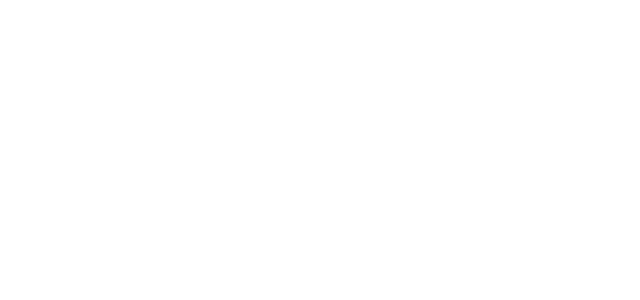
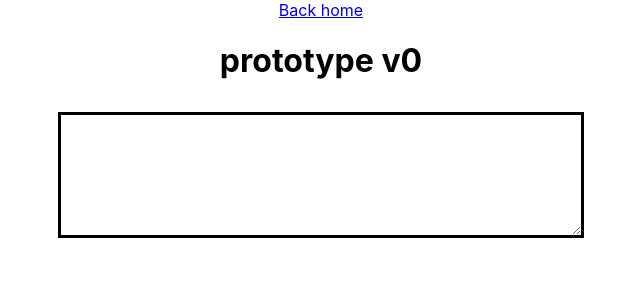
Before and after one commit to nmarkert/writing-with-generated-text, a React (Create React App) app in the folder frontend/: page /version0 in a window 1280 px wide. Shown: the top 300 px of the page, without its empty margins (319-959 px from the left). Built offline with nearby package versions, Linux system fonts and the light colour scheme.

Commit message:
Added default input + small changes

```diff
--- a/frontend/src/App.js
+++ b/frontend/src/App.js
@@ -15,6 +15,7 @@
         <Router>
           <Switch>
             <Route exact path="/"> <StartingPage/> </Route>
+            <Route path="/version0"> <WritingPage version={0}/> </Route>
             <Route path="/version1"> <WritingPage version={1}/> </Route>
             <Route path="/version2"> <WritingPage version={2}/> </Route>
           </Switch>
--- a/frontend/src/js_components/TextField.js
+++ b/frontend/src/js_components/TextField.js
@@ -1,59 +1,64 @@
 import React from 'react';
-//import { Word } from './Word'
 import '../App.css';
 
-var intervalId = -1
+class TextField extends React.Component{
 
-export function TextField(props){
-  /*
-  function handleClick(index) {
-    console.log('Word \'' + sentence[index] + '\' was clicked.');
+  constructor(props) {
+    super(props)
+    this.state = {
+      intervalId: -1,
     }
-  */
-
-  const handleTyping = (event) => {
-    event.preventDefault()
-    props.stop()
-    props.handle_typing(event.target.value)
-
-    if(intervalId !== -1) {
-      clearInterval(intervalId)
-    }
-    intervalId = setInterval(apply_changes, 3000)
   }
 
-  const handleSubmit = (event) => {
+  handleTyping(event) {
+    event.preventDefault()
+    this.props.stop()
+    this.props.handle_typing(event.target.value)
+
+    if(this.state.intervalId !== -1) {
+      clearInterval(this.state.intervalId)
+    }
+    this.setState({intervalId: setInterval(this.apply_changes.bind(this), 3000)})
+  }
+
+  handleSubmit(event) {
     event.preventDefault()
     apply_changes()
   }
 
-  const apply_changes = () => {
-    if(intervalId !== -1) {
-      clearInterval(intervalId)
-      intervalId = -1
+  apply_changes() {
+    if(this.state.intervalId !== -1) {
+      clearInterval(this.state.intervalId)
+      this.setState({intervalId: -1})
     }
     let sentence = document.getElementById('field').value
-    props.on_submit(sentence)
+    this.props.on_submit(sentence)
   }
 
-  var s = '';
+  componentWillUnmount() {
+    clearInterval(this.state.intervalId)
+  }
+
+
+  render() {
+    let s = '';
     let i = 0;
-  for (let w of props.sentence) {
-    //s.push(<Word value={w} key={i} index={i} onClick={handleClick}/>);
+    for (let w of this.props.sentence) {
       s += w
-    if(i < props.sentence.length -1) {
+      if(i < this.props.sentence.length -1) {
         s += ' '
       }
       i = i+1;
     }
-  //console.log(s)
-
 
     return (
       <>
-      <form onSubmit={handleSubmit}>
-        <textarea id='field' type='text' className="TextField" value={s} onChange={handleTyping} disabled={props.disabled}></textarea>
+        <form onSubmit={this.handleSubmit.bind(this)}>
+          <textarea id='field' type='text' className="TextField" value={s} onChange={this.handleTyping.bind(this)} disabled={this.props.disabled}></textarea>
         </form>
       </>
-  )
+    );
   }
+}
+
+export default TextField;
--- a/frontend/src/pages/StartingPage.js
+++ b/frontend/src/pages/StartingPage.js
@@ -6,6 +6,7 @@
     return(
         <>
         <h2> Choose your version </h2>
+        <li> <Link to='/version0'> Standard input </Link> </li>
         <li> <Link to='/version1'> Version1 </Link> </li>
         <li> <Link to='/version2'> Version2 </Link> </li>
         </>
--- a/frontend/src/pages/WritingPage.js
+++ b/frontend/src/pages/WritingPage.js
@@ -1,9 +1,9 @@
 import React from "react";
 import { Link } from "react-router-dom";
 
+import Version0 from "../versions/Version0";
 import Version1 from '../versions/Version1';
 import Version2 from '../versions/Version2';
-import Baseline from '../versions/Baseline';
 
 export function WritingPage(props) {
 
@@ -17,7 +17,7 @@
         vn = '2.1'
     }
     else {
-        v = <Baseline/>
+        v = <Version0/>
         vn = '0'
     }
 
--- /dev/null
+++ b/frontend/src/versions/Version0.js
@@ -0,0 +1,23 @@
+import TextField from '../js_components/TextField'
+import Baseline from './Baseline'
+
+class Version0 extends Baseline {
+
+    render() {
+        return(
+            <>
+            <div>
+                <TextField
+                    stop={() => {}}
+                    on_submit={() => {}}
+                    sentence={this.state.sentence}
+                    handle_typing={this.handle_typing}
+                    disabled={false}
+                />
+            </div>
+            </>
+        );
+    }
+}
+
+export default Version0;
--- a/frontend/src/versions/Version1.js
+++ b/frontend/src/versions/Version1.js
@@ -1,4 +1,4 @@
-import { TextField } from '../js_components/TextField'
+import TextField from '../js_components/TextField'
 import { KeywordInput } from '../js_components/KeywordInput'
 import { ControllButtons } from '../js_components/ControllButtons'
 import Baseline from './Baseline'
--- a/frontend/src/versions/Version2.js
+++ b/frontend/src/versions/Version2.js
@@ -1,5 +1,5 @@
 import { KeywordInput } from '../js_components/KeywordInput'
-import { TextField } from '../js_components/TextField'
+import TextField from '../js_components/TextField'
 import { OptionButtons } from '../js_components/OptionButtons'
 import Baseline from './Baseline'
 
```
Also changed, not shown: frontend/src/pages/ResultPage.js (added), frontend/src/pages/TaskPage.js (added), 1 other file (tests, documents, lock files or other folders). Lines whose indentation alone changed are shown as unchanged.
